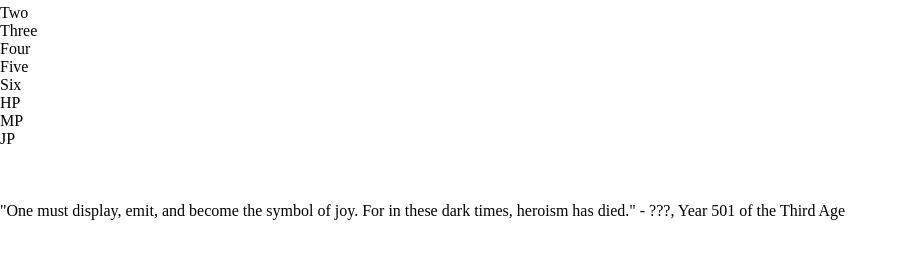
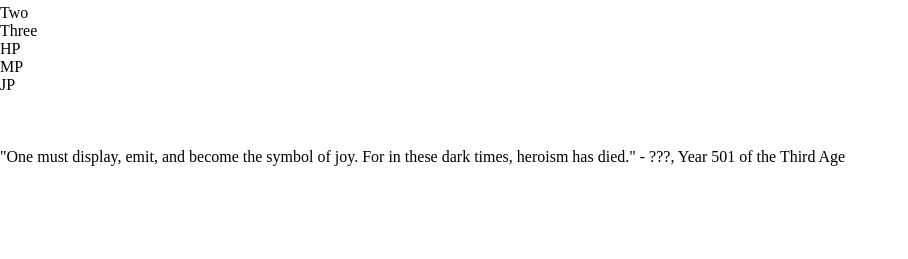
Before and after one commit to TroyDelacruz/inheritors-of-vita-v1, a website: page index.html in a window 1280 px wide. Shown: the part 69-328 px from the top of the page, without its empty margins (0-908 px from the left). Drawn offline with Linux system fonts and the light colour scheme; a web font is replaced by a local one.

Commit message:
adding npm packages and editing some html

```diff
--- a/index.html
+++ b/index.html
@@ -5,7 +5,7 @@
     <meta http-equiv="X-UA-Compatible" content="IE=edge">
     <meta name="viewport" content="width=device-width, initial-scale=1.0">
     <link rel="stylesheet" href="./css/styles.css">
-    <script src="./scripts.js" defer></script>
+    <script src="./js/scripts.js" defer></script>
     <title>Inheritors of Vita</title>
 </head>
 <body>
@@ -23,9 +23,6 @@
                 <li class="list-item">One</li>
                 <li class="list-item">Two</li>
                 <li class="list-item">Three</li>
-                <li class="list-item">Four</li>
-                <li class="list-item">Five</li>
-                <li class="list-item">Six</li>
             </ol>
         </nav>
     </section>
@@ -65,6 +62,8 @@
 
         </section>
 
+       <!-- Blog will be below the summary. -->
+
     </main>
 
 
```
Also changed, not shown: package.json (added, +24 -0 lines), js/scripts.js (added), 1 other file.
